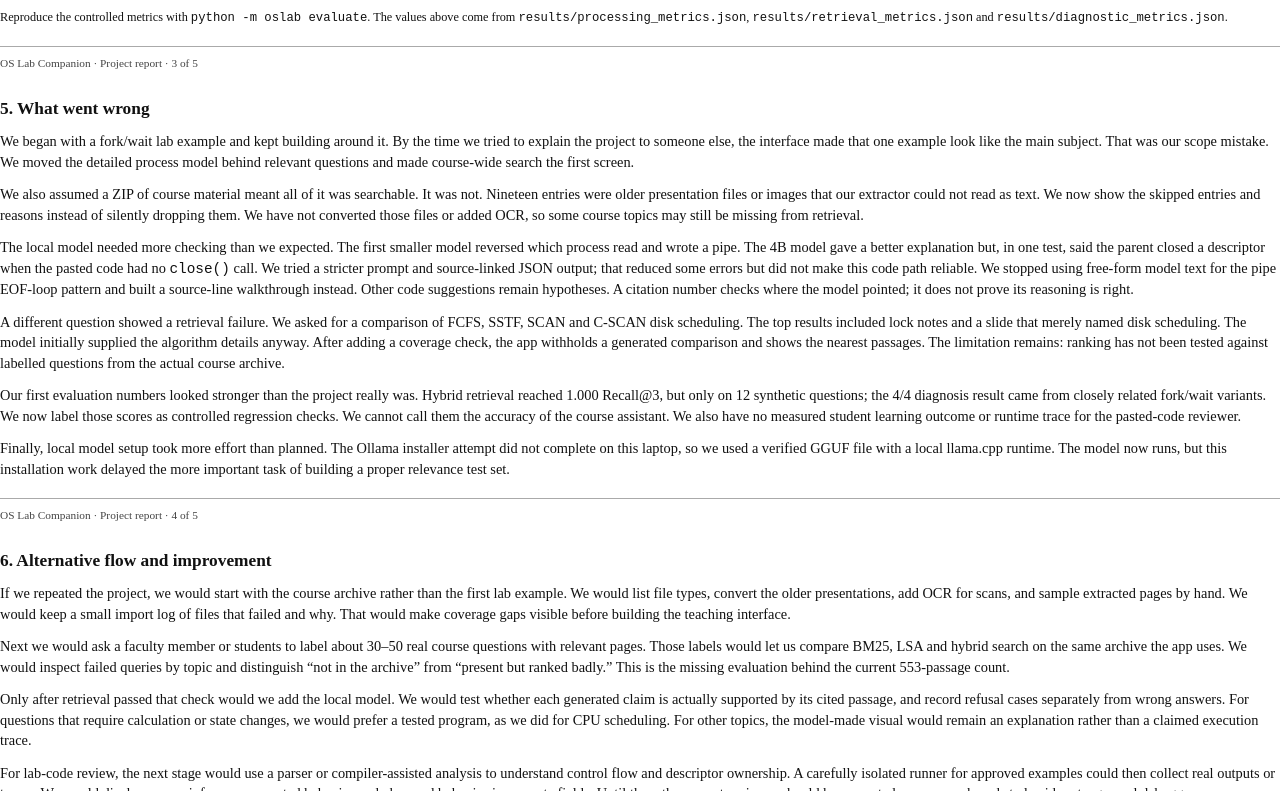
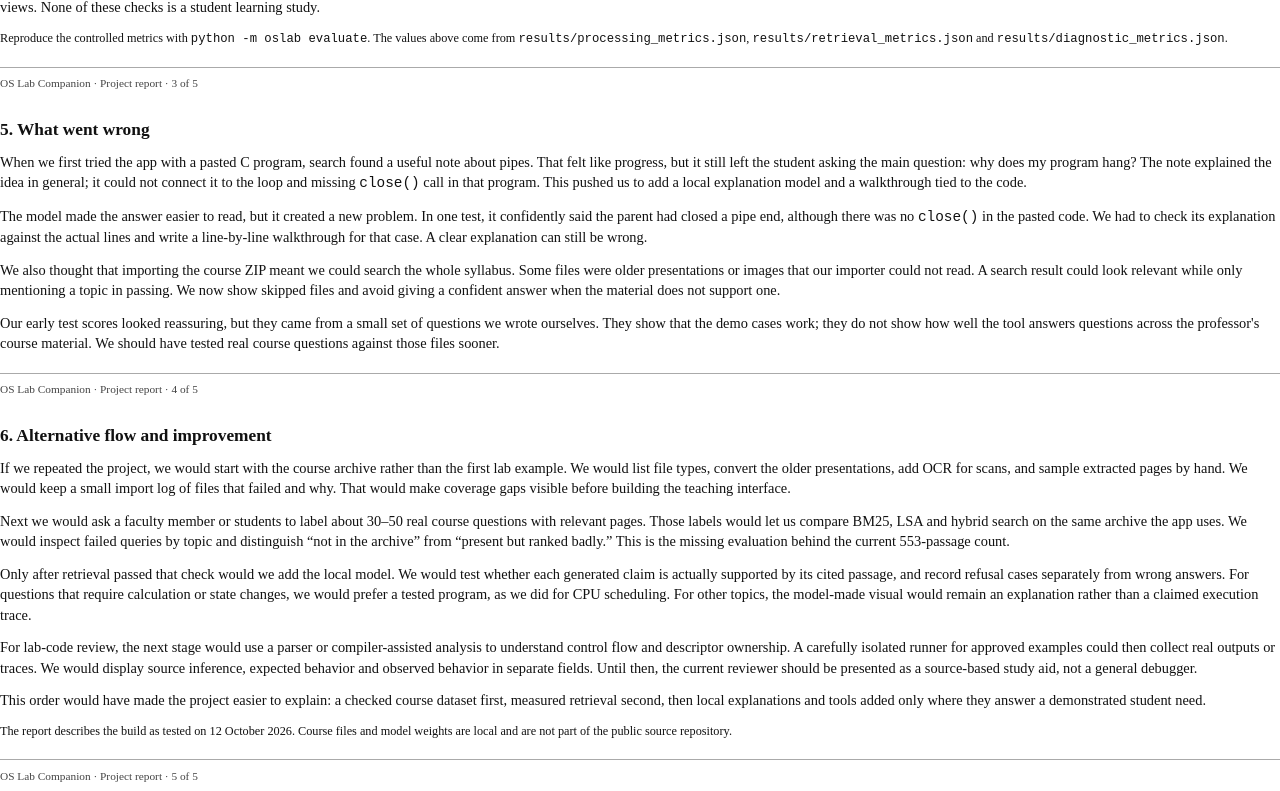
Before and after one commit to ANUJ-DESHPANDE/OSLABPROJECT, a plain HTML site: page docs/SUBMISSION_REPORT_2026-10-12.html in a window 1280 px wide. Shown: the part 2009-2800 px from the top of the page. Drawn offline with Linux system fonts and the light colour scheme.

Commit message:
Add student details and revise report reflection

```diff
--- a/docs/SUBMISSION_REPORT_2026-10-12.html
+++ b/docs/SUBMISSION_REPORT_2026-10-12.html
@@ -29,7 +29,7 @@
 <body>
   <section class="page">
     <h1>OS Lab Companion</h1>
-    <p class="meta">Operating Systems Lab project report · 12 October 2026</p>
+    <p class="meta">Operating Systems Lab project report · 12 October 2026<br>Anuj Deshpande · Registration No.: 24BCE0794</p>
     <p>We built a local study tool around the material supplied for our Operating Systems course. It searches the notes, shows the file and page or slide behind each result, and can ask a local language model to explain the retrieved text. It also reviews selected C lab-code patterns without running student code and has a separate CPU scheduling simulator.</p>
 
     <h2>1. Dataset</h2>
@@ -77,12 +77,10 @@
 
   <section class="page">
     <h2>5. What went wrong</h2>
-    <p>We began with a fork/wait lab example and kept building around it. By the time we tried to explain the project to someone else, the interface made that one example look like the main subject. That was our scope mistake. We moved the detailed process model behind relevant questions and made course-wide search the first screen.</p>
-    <p>We also assumed a ZIP of course material meant all of it was searchable. It was not. Nineteen entries were older presentation files or images that our extractor could not read as text. We now show the skipped entries and reasons instead of silently dropping them. We have not converted those files or added OCR, so some course topics may still be missing from retrieval.</p>
-    <p>The local model needed more checking than we expected. The first smaller model reversed which process read and wrote a pipe. The 4B model gave a better explanation but, in one test, said the parent closed a descriptor when the pasted code had no <code>close()</code> call. We tried a stricter prompt and source-linked JSON output; that reduced some errors but did not make this code path reliable. We stopped using free-form model text for the pipe EOF-loop pattern and built a source-line walkthrough instead. Other code suggestions remain hypotheses. A citation number checks where the model pointed; it does not prove its reasoning is right.</p>
-    <p>A different question showed a retrieval failure. We asked for a comparison of FCFS, SSTF, SCAN and C-SCAN disk scheduling. The top results included lock notes and a slide that merely named disk scheduling. The model initially supplied the algorithm details anyway. After adding a coverage check, the app withholds a generated comparison and shows the nearest passages. The limitation remains: ranking has not been tested against labelled questions from the actual course archive.</p>
-    <p>Our first evaluation numbers looked stronger than the project really was. Hybrid retrieval reached 1.000 Recall@3, but only on 12 synthetic questions; the 4/4 diagnosis result came from closely related fork/wait variants. We now label those scores as controlled regression checks. We cannot call them the accuracy of the course assistant. We also have no measured student learning outcome or runtime trace for the pasted-code reviewer.</p>
-    <p>Finally, local model setup took more effort than planned. The Ollama installer attempt did not complete on this laptop, so we used a verified GGUF file with a local llama.cpp runtime. The model now runs, but this installation work delayed the more important task of building a proper relevance test set.</p>
+    <p>When we first tried the app with a pasted C program, search found a useful note about pipes. That felt like progress, but it still left the student asking the main question: why does my program hang? The note explained the idea in general; it could not connect it to the loop and missing <code>close()</code> call in that program. This pushed us to add a local explanation model and a walkthrough tied to the code.</p>
+    <p>The model made the answer easier to read, but it created a new problem. In one test, it confidently said the parent had closed a pipe end, although there was no <code>close()</code> in the pasted code. We had to check its explanation against the actual lines and write a line-by-line walkthrough for that case. A clear explanation can still be wrong.</p>
+    <p>We also thought that importing the course ZIP meant we could search the whole syllabus. Some files were older presentations or images that our importer could not read. A search result could look relevant while only mentioning a topic in passing. We now show skipped files and avoid giving a confident answer when the material does not support one.</p>
+    <p>Our early test scores looked reassuring, but they came from a small set of questions we wrote ourselves. They show that the demo cases work; they do not show how well the tool answers questions across the professor's course material. We should have tested real course questions against those files sooner.</p>
     <div class="page-mark">OS Lab Companion · Project report · 4 of 5</div>
   </section>
 
```
Also changed, not shown: 1 other file.
